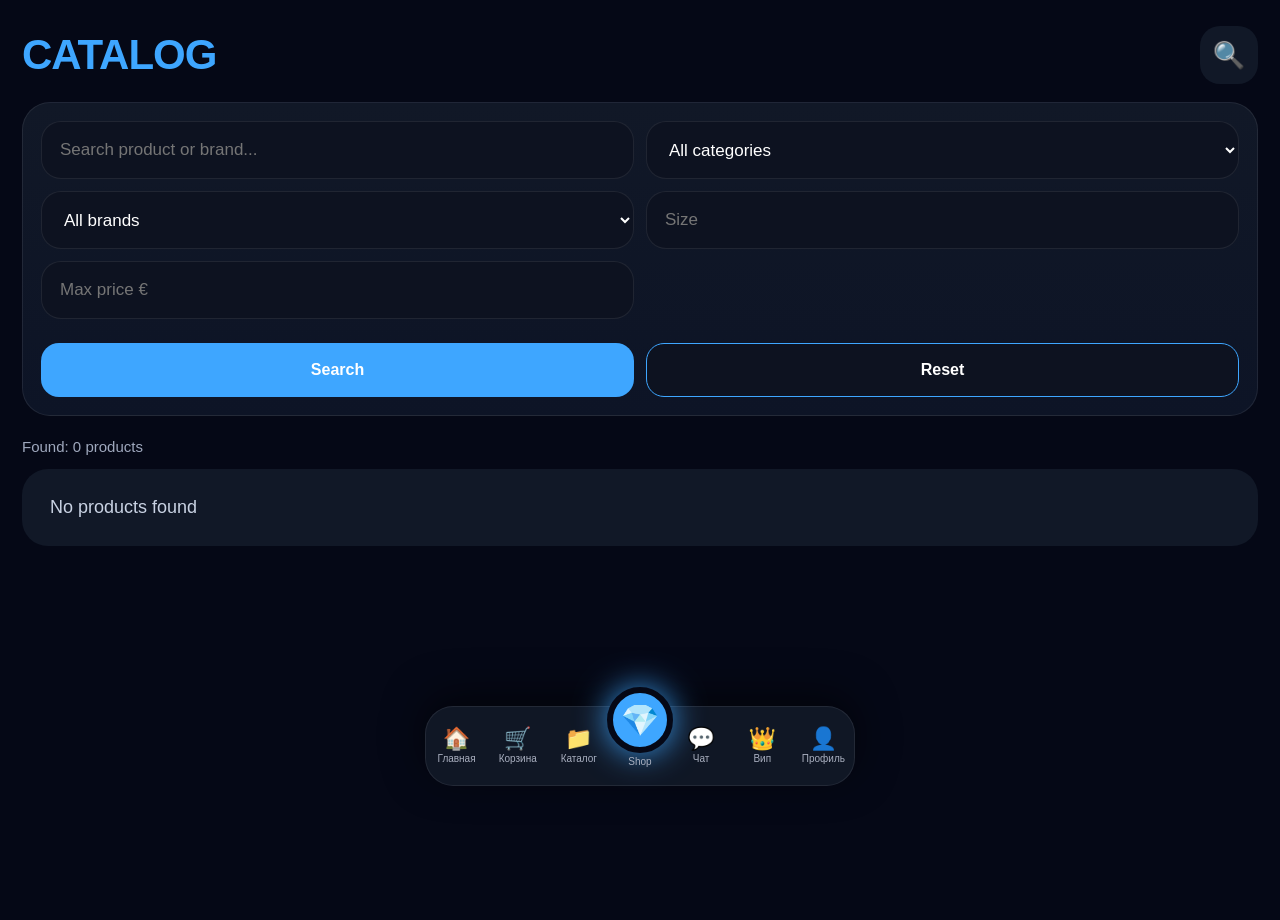
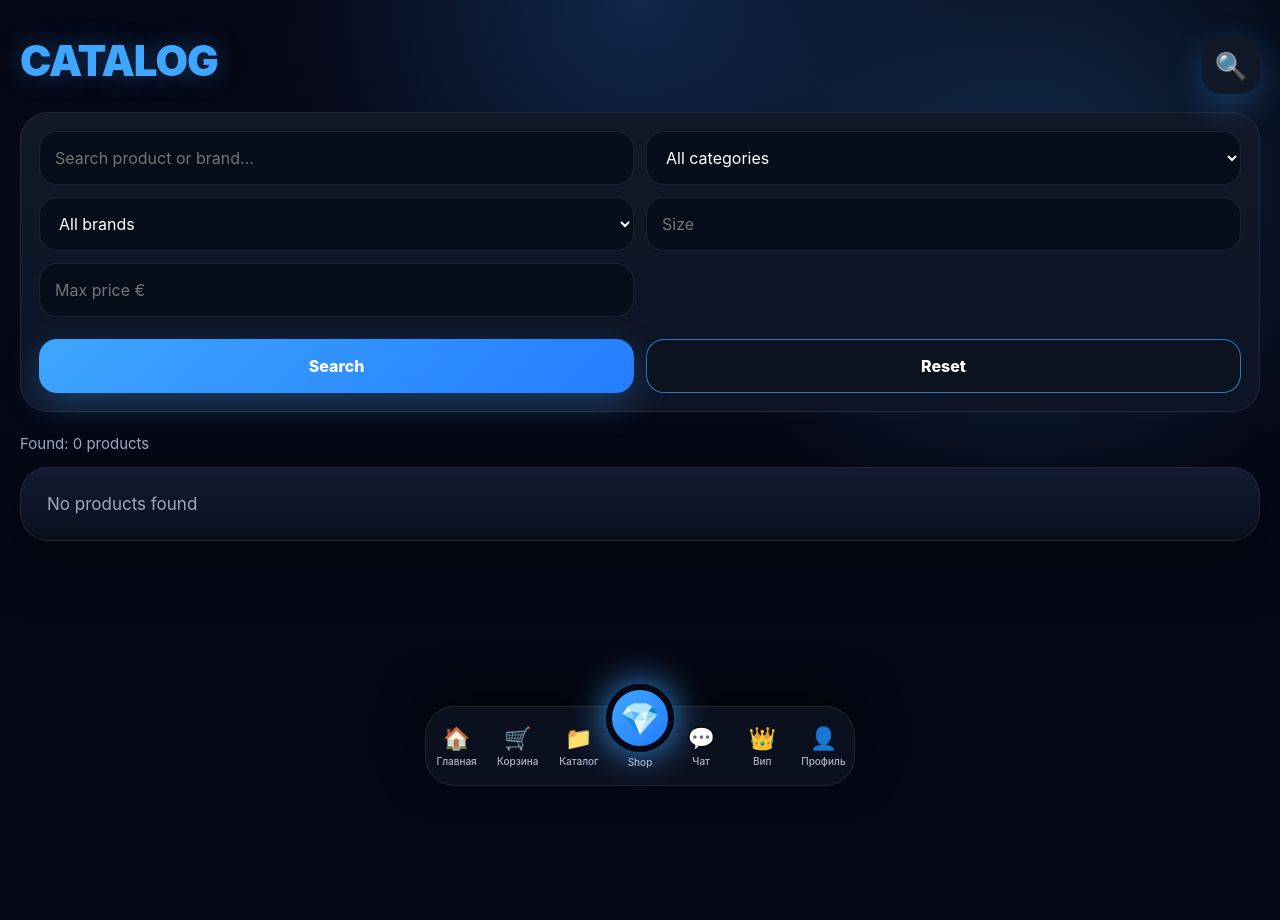
Before and after one commit to garabavladimir985-create/reversedmarket, a Flask app: a page that uses backend/templates/_nav.html in a window 1280 px wide. Before the commit the page ends 786 px from the top, so only its background shows below. Run offline with Flask 3, Linux system fonts and the light colour scheme.

Commit message:
premium global design and language switch

```diff
--- a/backend/static/css/style.css
+++ b/backend/static/css/style.css
@@ -2,14 +2,30 @@
     margin:0;
     padding:0;
     box-sizing:border-box;
-    font-family:Arial,sans-serif;
+    font-family:Inter,Arial,sans-serif;
+}
+
+:root{
+    --bg:#050816;
+    --card:#101827;
+    --card2:#0b1220;
+    --blue:#3ea6ff;
+    --blue2:#6cc2ff;
+    --text:#ffffff;
+    --muted:#9fa8bd;
+    --red:#ff4d6d;
+    --green:#37d67a;
+    --border:rgba(255,255,255,.08);
 }
 
 body{
-    background:#050816;
-    color:white;
+    background:
+        radial-gradient(circle at top,#10284b 0%,transparent 32%),
+        radial-gradient(circle at 80% 20%,rgba(62,166,255,.22),transparent 28%),
+        var(--bg);
+    color:var(--text);
     overflow-x:hidden;
-    padding-bottom:115px;
+    padding-bottom:120px;
 }
 
 a{
@@ -19,108 +35,187 @@ a{
 
 .app-page{
     min-height:100vh;
-    padding:26px 22px 130px;
+    padding:26px 20px 140px;
 }
 
 .app-title{
-    color:#3ea6ff;
     font-size:42px;
     font-weight:900;
-    margin-bottom:26px;
     letter-spacing:-1px;
-}
-
-.card{
-    background:linear-gradient(180deg,#111827,#0d1426);
-    border:1px solid rgba(255,255,255,.07);
-    border-radius:28px;
-    padding:22px;
-    box-shadow:0 18px 55px rgba(0,0,0,.35);
+    color:var(--blue);
+    margin-bottom:24px;
+    text-shadow:0 0 26px rgba(62,166,255,.35);
 }
 
 .brand{
-    font-size:38px;
+    font-size:36px;
     font-weight:900;
     font-style:italic;
     letter-spacing:1px;
-    white-space:nowrap;
     margin-bottom:26px;
 }
 
 .brand span{
-    color:#3ea6ff;
+    color:var(--blue);
+    text-shadow:0 0 26px rgba(62,166,255,.6);
+}
+
+.card,
+.empty-box,
+.product-card,
+.category-card{
+    background:linear-gradient(180deg,rgba(18,28,51,.94),rgba(10,16,30,.96));
+    border:1px solid var(--border);
+    border-radius:28px;
+    box-shadow:0 20px 60px rgba(0,0,0,.35);
+}
+
+.card{
+    padding:22px;
+    margin-bottom:18px;
+}
+
+.input,
+input,
+textarea,
+select{
+    width:100%;
+    min-height:54px;
+    border:none;
+    outline:none;
+    border-radius:18px;
+    background:rgba(8,14,27,.95);
+    color:white;
+    padding:15px;
+    font-size:16px;
+    border:1px solid var(--border);
+    margin-bottom:12px;
+}
+
+textarea{
+    min-height:115px;
+    resize:none;
+}
+
+.btn,
+button{
+    min-height:54px;
+    border:none;
+    border-radius:18px;
+    background:linear-gradient(135deg,var(--blue),#247dff);
+    color:white;
+    font-size:16px;
+    font-weight:800;
+    display:flex;
+    align-items:center;
+    justify-content:center;
+    text-align:center;
+    width:100%;
+    padding:14px;
+    margin-top:10px;
+    box-shadow:0 12px 34px rgba(62,166,255,.28);
+}
+
+.btn.dark{
+    background:#0b1220;
+    border:1px solid rgba(62,166,255,.7);
+    box-shadow:none;
+}
+
+.btn.red{
+    background:var(--red);
+    box-shadow:0 12px 28px rgba(255,77,109,.22);
 }
 
 .search-row{
     display:grid;
-    grid-template-columns:1fr 62px 62px;
+    grid-template-columns:1fr 58px 58px;
     gap:12px;
-    margin-bottom:36px;
-}
-
-.input{
-    width:100%;
-    height:58px;
-    border:none;
-    border-radius:20px;
-    background:#0d1220;
-    color:white;
-    padding:0 18px;
-    font-size:17px;
-    outline:none;
-    border:1px solid rgba(255,255,255,.08);
+    margin-bottom:30px;
 }
 
 .square-btn{
     height:58px;
     border-radius:20px;
-    background:#111827;
+    background:rgba(17,24,39,.92);
+    border:1px solid var(--border);
     display:flex;
     align-items:center;
     justify-content:center;
-    font-size:28px;
+    font-size:26px;
 }
 
 .square-btn.active{
-    background:#3ea6ff;
+    background:linear-gradient(135deg,var(--blue),#247dff);
 }
 
 .section-title{
-    font-size:32px;
+    font-size:30px;
     font-weight:900;
-    margin-bottom:18px;
+    margin:24px 0 16px;
+}
+
+.products-grid,
+.category-grid{
+    display:grid;
+    grid-template-columns:1fr 1fr;
+    gap:14px;
+}
+
+.product-card{
+    position:relative;
+    overflow:hidden;
+}
+
+.product-card img{
+    width:100%;
+    height:185px;
+    object-fit:cover;
+    background:#0b1220;
+}
+
+.product-info{
+    padding:14px;
+}
+
+.product-name{
+    font-size:16px;
+    font-weight:850;
+    margin-bottom:8px;
+}
+
+.product-price{
+    color:var(--blue);
+    font-size:20px;
+    font-weight:900;
+}
+
+.category-card{
+    min-height:145px;
+    padding:24px 18px;
+}
+
+.category-card span{
+    display:block;
+    font-size:42px;
+    margin-bottom:12px;
+}
+
+.category-title{
+    font-size:20px;
+    font-weight:900;
+}
+
+.category-sub{
+    color:var(--muted);
+    margin-top:6px;
+    font-size:13px;
 }
 
 .empty-box{
-    background:#111827;
-    border-radius:26px;
-    padding:28px;
-    font-size:18px;
-    color:#c9d2e3;
-}
-
-.btn{
-    width:100%;
-    min-height:54px;
-    border:none;
-    border-radius:18px;
-    background:#3ea6ff;
-    color:white;
-    display:flex;
-    align-items:center;
-    justify-content:center;
-    font-size:16px;
-    font-weight:800;
-    margin-top:12px;
-}
-
-.btn.dark{
-    background:#0d1220;
-    border:1px solid #3ea6ff;
-}
-
-.btn.red{
-    background:#ff4d6d;
+    padding:26px;
+    color:var(--muted);
+    font-size:17px;
 }
 
 .app-nav{
@@ -131,15 +226,15 @@ a{
     width:94%;
     max-width:430px;
     height:80px;
-    background:rgba(17,24,39,.97);
-    backdrop-filter:blur(22px);
-    border:1px solid rgba(255,255,255,.08);
-    border-radius:28px;
+    background:rgba(12,18,32,.92);
+    backdrop-filter:blur(24px);
+    border:1px solid rgba(255,255,255,.09);
+    border-radius:30px;
     display:flex;
     align-items:center;
     justify-content:space-around;
     z-index:999999;
-    box-shadow:0 -10px 40px rgba(0,0,0,.55);
+    box-shadow:0 -12px 45px rgba(0,0,0,.65);
 }
 
 .nav-link{
@@ -149,10 +244,9 @@ a{
     align-items:center;
     justify-content:center;
     gap:4px;
-    color:#aab0c0;
+    color:#aeb6c8;
     font-size:10px;
     font-weight:500;
-    line-height:1;
 }
 
 .nav-emoji{
@@ -160,195 +254,22 @@ a{
 }
 
 .nav-shop{
-    margin-top:-38px;
+    margin-top:-40px;
 }
 
 .nav-diamond{
-    width:66px;
-    height:66px;
+    width:68px;
+    height:68px;
     border-radius:50%;
-    background:#3ea6ff;
+    background:linear-gradient(135deg,var(--blue),#247dff);
     display:flex;
     align-items:center;
     justify-content:center;
-    font-size:31px;
+    font-size:32px;
     border:6px solid #050816;
-    box-shadow:0 0 32px rgba(62,166,255,.9);
+    box-shadow:0 0 36px rgba(62,166,255,.9);
 }
 
-.products-grid,
-.category-grid{
-    display:grid;
-    grid-template-columns:1fr 1fr;
-    gap:14px;
-}
-
-.product-card,
-.category-card{
-    background:#111827;
-    border-radius:24px;
-    overflow:hidden;
-    border:1px solid rgba(255,255,255,.07);
-}
-
-.category-card{
-    padding:26px 18px;
-    font-size:18px;
-    font-weight:800;
-}
-
-.category-card span{
-    display:block;
-    font-size:38px;
-    margin-bottom:12px;
-}
-
-.product-card img{
-    width:100%;
-    height:180px;
-    object-fit:cover;
-    background:#0d1220;
-}
-
-.product-info{
-    padding:14px;
-}
-
-.product-name{
-    font-size:16px;
-    font-weight:800;
-    margin-bottom:8px;
-}
-
-.product-price{
-    color:#3ea6ff;
-    font-size:19px;
-    font-weight:900;
-}
-
-.shop-hero{
-    min-height:100vh;
-    padding:30px 22px 130px;
-    display:flex;
-    align-items:center;
-    justify-content:center;
-}
-
-.shop-premium-card{
-    width:100%;
-    max-width:430px;
-    background:linear-gradient(180deg,#14213b,#0d1426);
-    border:1px solid rgba(255,255,255,.09);
-    border-radius:34px;
-    padding:34px 24px;
-    text-align:center;
-    box-shadow:0 30px 90px rgba(0,0,0,.55);
-    position:relative;
-    overflow:hidden;
-}
-
-.shop-premium-card:before{
-    content:"";
-    position:absolute;
-    width:230px;
-    height:230px;
-    background:#3ea6ff;
-    filter:blur(85px);
-    opacity:.25;
-    top:-80px;
-    left:50%;
-    transform:translateX(-50%);
-}
-
-.shop-logo{
-    width:118px;
-    height:118px;
-    margin:0 auto 24px;
-    border-radius:50%;
-    background:#3ea6ff;
-    display:flex;
-    align-items:center;
-    justify-content:center;
-    font-size:56px;
-    border:7px solid #050816;
-    box-shadow:0 0 45px rgba(62,166,255,.9);
-    position:relative;
-    z-index:2;
-}
-
-.shop-title{
-    font-size:44px;
-    font-weight:900;
-    margin-bottom:14px;
-    position:relative;
-    z-index:2;
-}
-
-.shop-desc{
-    font-size:17px;
-    line-height:1.55;
-    color:#c9d2e3;
-    margin-bottom:26px;
-    position:relative;
-    z-index:2;
-}
-
-.shop-actions{
-    display:grid;
-    grid-template-columns:1fr 1fr;
-    gap:12px;
-    position:relative;
-    z-index:2;
-}
-
-.cart-box{
-    margin-bottom:22px;
-}
-
-.total{
-    font-size:34px;
-    font-weight:900;
-    margin-bottom:20px;
-}
-
-.chat-box{
-    min-height:440px;
-    margin-bottom:20px;
-}
-
-.message{
-    background:#0d1220;
-    padding:16px;
-    border-radius:18px;
-    margin-bottom:12px;
-}
-
-textarea{
-    width:100%;
-    min-height:120px;
-    border:none;
-    border-radius:18px;
-    background:#0d1220;
-    color:white;
-    padding:16px;
-    font-size:16px;
-    outline:none;
-    resize:none;
-}
-
-@media(max-width:480px){
-    .brand{
-        font-size:35px;
-    }
-
-    .app-title{
-        font-size:40px;
-    }
-
-    .section-title{
-        font-size:30px;
-    }
-}
 .fav-wrapper{
     position:relative;
 }
--- a/backend/templates/_nav.html
+++ b/backend/templates/_nav.html
@@ -1,17 +1,17 @@
 <nav class="app-nav">
     <a href="/" class="nav-link">
         <span class="nav-emoji">🏠</span>
-        <span>Главная</span>
+        <span data-ru="Главная" data-en="Home">Главная</span>
     </a>
 
     <a href="/cart" class="nav-link">
         <span class="nav-emoji">🛒</span>
-        <span>Корзина</span>
+        <span data-ru="Корзина" data-en="Cart">Корзина</span>
     </a>
 
     <a href="/catalog" class="nav-link">
         <span class="nav-emoji">📁</span>
-        <span>Каталог</span>
+        <span data-ru="Каталог" data-en="Catalog">Каталог</span>
     </a>
 
     <a href="/my-shop" class="nav-link nav-shop" id="shop-link">
@@ -21,21 +21,28 @@
 
     <a href="/chat" class="nav-link">
         <span class="nav-emoji">💬</span>
-        <span>Чат</span>
+        <span data-ru="Чат" data-en="Chat">Чат</span>
     </a>
 
     <a href="/vip" class="nav-link">
         <span class="nav-emoji">👑</span>
-        <span>Вип</span>
+        <span data-ru="Вип" data-en="VIP">Вип</span>
     </a>
 
     <a href="/profile" class="nav-link">
         <span class="nav-emoji">👤</span>
-        <span>Профиль</span>
+        <span data-ru="Профиль" data-en="Profile">Профиль</span>
     </a>
 </nav>
 
 <script>
+function applyLang(){
+    const lang = localStorage.getItem("lang") || "ru";
+    document.querySelectorAll("[data-ru][data-en]").forEach(el => {
+        el.innerText = el.dataset[lang];
+    });
+}
+
 const navTg = window.Telegram?.WebApp;
 const navUser = navTg?.initDataUnsafe?.user;
 
@@ -45,4 +52,6 @@ if(navUser){
         shopLink.href = "/my-shop?tg_id=" + navUser.id;
     }
 }
+
+applyLang();
 </script>
```
Also changed, not shown: other parts of backend/static/css/style.css (+70 -5 lines), backend/templates/profile.html (+45 -5 lines).
